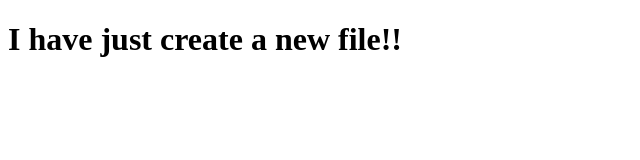
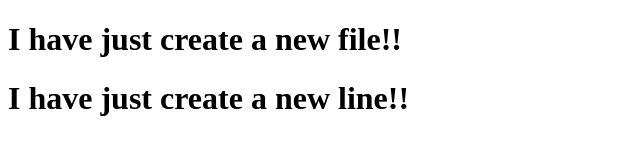
Before and after one commit to codetrigger/newRepo, a plain HTML site: page index.html in a window 1280 px wide. Shown: the whole page, without its empty margins (0-640 px from the left). Drawn offline with Linux system fonts and the light colour scheme.

Commit message:
new line added
line 8

```diff
--- a/index.html
+++ b/index.html
@@ -5,5 +5,6 @@
 </head>
 <body>
 <h1>I have just create a new file!!</h1>
+<h1>I have just create a new line!!</h1>
 </body>
 </html>
```
